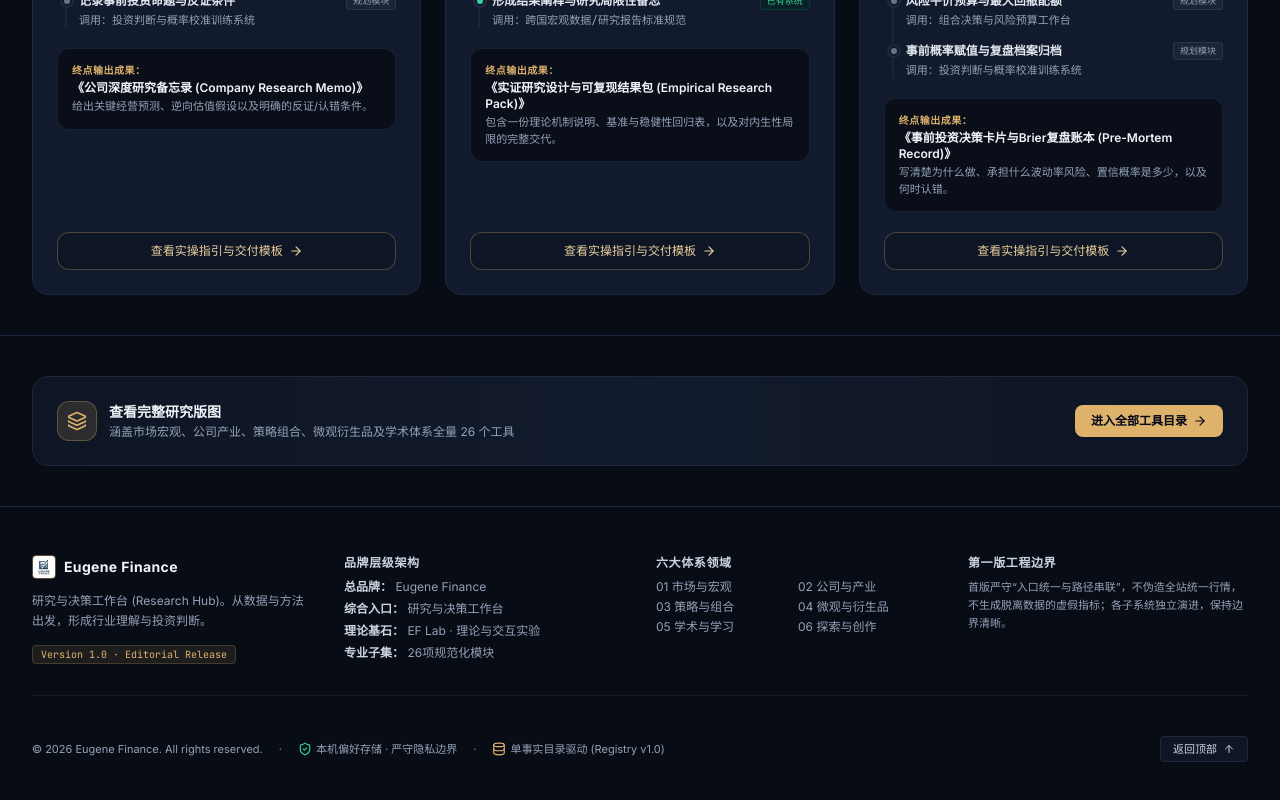
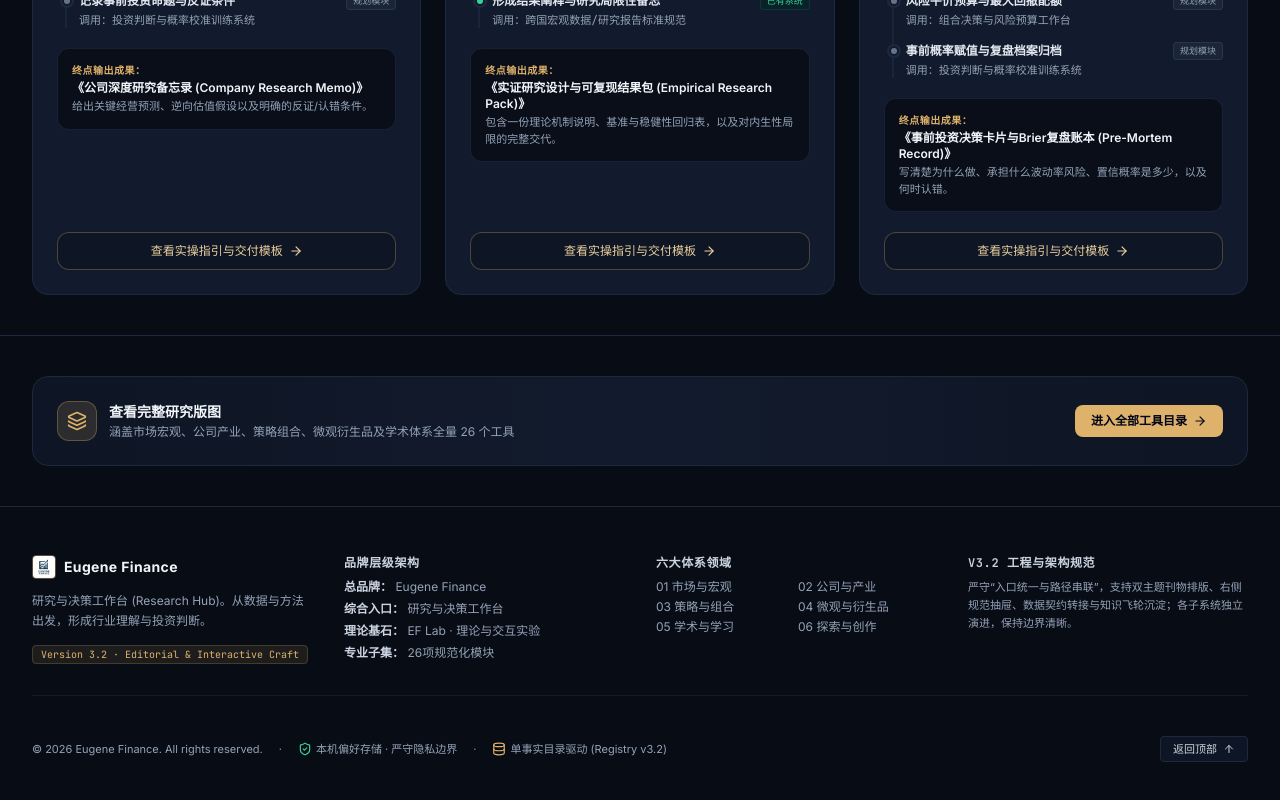
Before and after one commit to hantrleko/eugene-finance, a React (Vite) app: page / in a window 1280 px wide. Shown: the part 1751-2551 px from the top of the page. Built offline with nearby package versions, Linux system fonts and the light colour scheme; no server answers; a web font is replaced by a local one.

Commit message:
fix(footer): sync version badge to V3.2 Editorial & Interactive Craft

```diff
--- a/package.json
+++ b/package.json
@@ -1,7 +1,7 @@
 {
   "name": "eugene-finance",
   "private": true,
-  "version": "1.0.0",
+  "version": "3.2.0",
   "type": "module",
   "scripts": {
     "dev": "vite",
--- a/src/components/Footer.tsx
+++ b/src/components/Footer.tsx
@@ -28,7 +28,7 @@ export const Footer: React.FC = () => {
             </p>
             <div className="pt-1">
               <span className="font-mono text-[10px] text-hub-gold bg-hub-gold/10 px-2 py-0.5 rounded border border-hub-gold/20">
-                Version 1.0 · Editorial Release
+                Version 3.2 · Editorial & Interactive Craft
               </span>
             </div>
           </div>
@@ -72,10 +72,10 @@ export const Footer: React.FC = () => {
           {/* Principles Col */}
           <div className="space-y-2">
             <span className="font-mono text-slate-300 text-xs font-semibold block uppercase tracking-wider">
-              第一版工程边界
+              V3.2 工程与架构规范
             </span>
             <p className="text-slate-400 leading-relaxed text-[11px]">
-              首版严守“入口统一与路径串联”，不伪造全站统一行情，不生成脱离数据的虚假指标；各子系统独立演进，保持边界清晰。
+              严守“入口统一与路径串联”，支持双主题刊物排版、右侧规范抽屉、数据契约转接与知识飞轮沉淀；各子系统独立演进，保持边界清晰。
             </p>
           </div>
 
@@ -93,7 +93,7 @@ export const Footer: React.FC = () => {
             <span>·</span>
             <span className="flex items-center gap-1">
               <Database className="w-3.5 h-3.5 text-hub-gold" />
-              <span>单事实目录驱动 (Registry v1.0)</span>
+              <span>单事实目录驱动 (Registry v3.2)</span>
             </span>
           </div>
 
```
